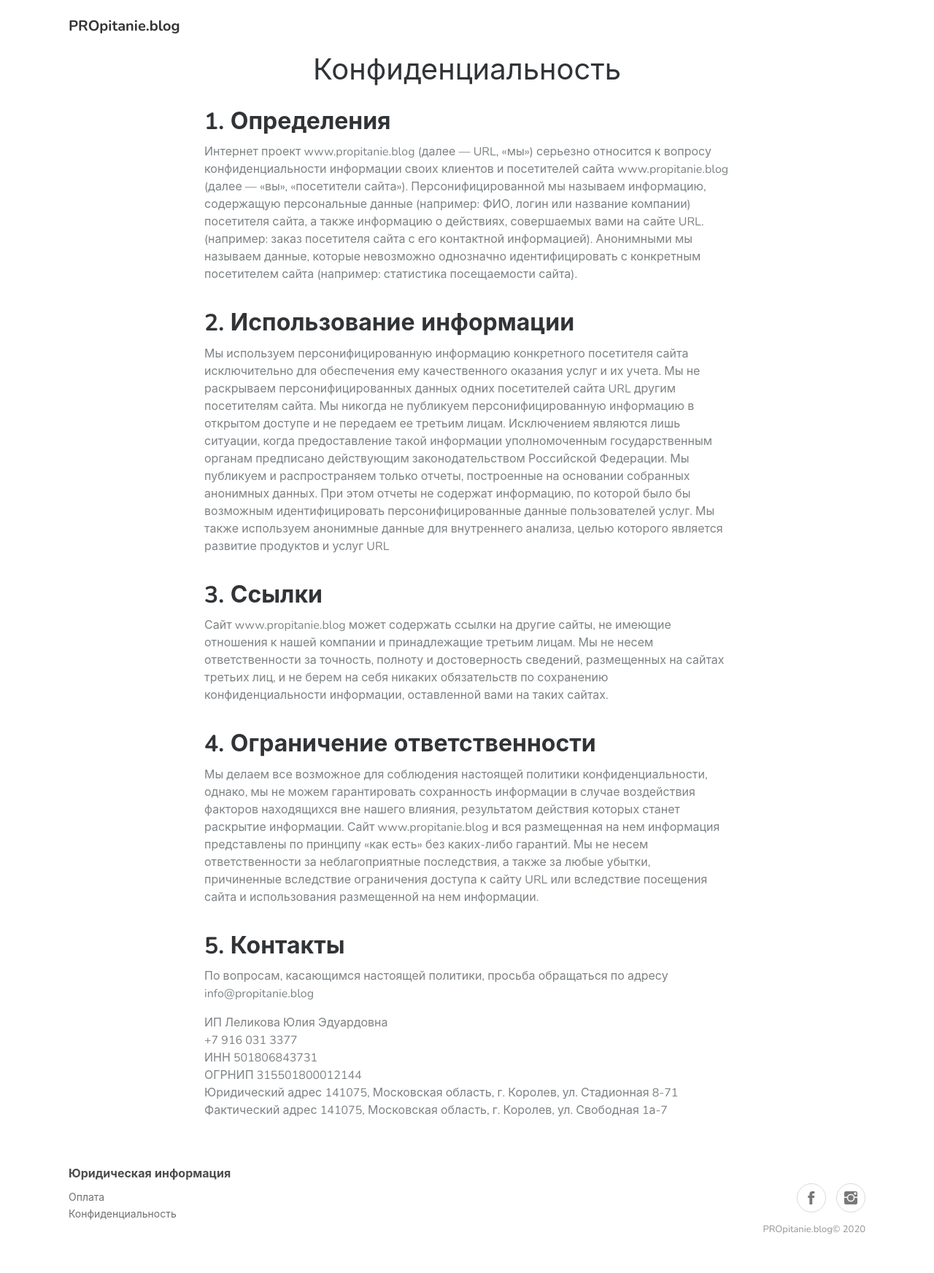
After one commit to LelikovAlexandr/BlogCMS, a Django app: page /admin/confidentiality/ in a window 1280 px wide. The commit adds this page. Shown: the whole page at 73% size. Run offline with Django 3.2, Linux system fonts and the light colour scheme; parts of the project's set-up code (start-up, migrations or seed data) failed here and were passed over; some libraries are stand-ins or nearby versions.

Commit message:
Added rules

```diff
--- a/cms/urls.py
+++ b/cms/urls.py
@@ -10,4 +10,5 @@ urlpatterns = [
     url(r'^price/create/$', views.PriceCreate.as_view(), name='PriceCreate'),
     url(r'^price/(?P<pk>\d+)/edit/$', views.PriceUpdate.as_view(), name='PriceUpdate'),
     url(r'^payments_rules/$', views.PaymentsRules.as_view(), name='PaymentsRules'),
+    url(r'^confidentiality/$', views.Confidentiality.as_view(), name='Confidentiality'),
 ]
--- a/cms/views.py
+++ b/cms/views.py
@@ -14,6 +14,8 @@ from cms.models import Price
 from orders.models import Order
 from outer_modules.instagram import get_followers
 from users.models import User, UserStatus
+
+
 # from django.db.models import Count
 
 # User.objects.filter(subscribe_until__gte=timezone.now().date()).values('subscribe_until').annotate(
@@ -105,3 +107,7 @@ class DeleteVideo(LoginRequiredMixin, DeleteView):
 
 class PaymentsRules(TemplateView):
     template_name = 'cms/payments_rules.html'
+
+
+class Confidentiality(TemplateView):
+    template_name = 'cms/confidentiality.html'
--- /dev/null
+++ b/templates/cms/confidentiality.html
@@ -0,0 +1,60 @@
+{% extends 'users/main.html' %}
+{% load static %}
+{% block title %}Конфиденциальность{% endblock %}
+{% block content %}
+    <div class="container">
+        <div class="row">
+            <div class="col-lg-10 col-xl-8 offset-lg-1 offset-xl-2">
+                <div class="intro">
+                    <h1 class="text-center">Конфиденциальность</h1>
+                </div>
+                <div class="text">
+                    <h2 style="margin-bottom: 10px;margin-top: 0px;padding-top: 20px;">1. Определения</h2>
+                    <p>Интернет проект www.propitanie.blog (далее — URL, «мы») серьезно относится к вопросу
+                        конфиденциальности информации своих клиентов и посетителей сайта www.propitanie.blog (далее —
+                        «вы»,
+                        «посетители сайта»). Персонифицированной мы называем информацию, содержащую персональные данные
+                        (например: ФИО, логин или название компании) посетителя сайта, а также информацию о действиях,
+                        совершаемых вами на сайте URL. (например: заказ посетителя сайта с его контактной информацией).
+                        Анонимными мы называем данные, которые невозможно однозначно идентифицировать с конкретным
+                        посетителем сайта (например: статистика посещаемости сайта). </p>
+                    <h2 style="margin-bottom: 10px;margin-top: 0px;padding-top: 20px;">2. Использование информации </h2>
+                    <p>Мы используем персонифицированную информацию конкретного посетителя сайта исключительно для
+                        обеспечения ему качественного оказания услуг и их учета. Мы не раскрываем персонифицированных
+                        данных одних посетителей сайта URL другим посетителям сайта. Мы никогда не публикуем
+                        персонифицированную информацию в открытом доступе и не передаем ее третьим лицам. Исключением
+                        являются лишь ситуации, когда предоставление такой информации уполномоченным государственным
+                        органам предписано действующим законодательством Российской Федерации. Мы публикуем и
+                        распространяем только отчеты, построенные на основании собранных анонимных данных. При этом
+                        отчеты не содержат информацию, по которой было бы возможным идентифицировать персонифицированные
+                        данные пользователей услуг. Мы также используем анонимные данные для внутреннего анализа, целью
+                        которого является развитие продуктов и услуг URL </p>
+                    <h2 style="margin-bottom: 10px;margin-top: 0px;padding-top: 20px;">3. Ссылки</h2>
+                    <p>Сайт www.propitanie.blog может содержать ссылки на другие сайты, не имеющие отношения к нашей
+                        компании и принадлежащие третьим лицам. Мы не несем ответственности за точность, полноту и
+                        достоверность сведений, размещенных на сайтах третьих лиц, и не берем на себя никаких
+                        обязательств по сохранению конфиденциальности информации, оставленной вами на таких сайтах. </p>
+                    <h2 style="margin-bottom: 10px;margin-top: 0px;padding-top: 20px;">4. Ограничение
+                        ответственности</h2>
+                    <p>Мы делаем все возможное для соблюдения настоящей политики конфиденциальности, однако, мы не можем
+                        гарантировать сохранность информации в случае воздействия факторов находящихся вне нашего
+                        влияния, результатом действия которых станет раскрытие информации. Сайт www.propitanie.blog и
+                        вся
+                        размещенная на нем информация представлены по принципу «как есть» без каких-либо гарантий. Мы не
+                        несем ответственности за неблагоприятные последствия, а также за любые убытки, причиненные
+                        вследствие ограничения доступа к сайту URL или вследствие посещения сайта и использования
+                        размещенной на нем информации. </p>
+                    <h2 style="margin-bottom: 10px;margin-top: 0px;padding-top: 20px;">5. Контакты</h2>
+                    <p>По вопросам, касающимся настоящей политики, просьба обращаться по адресу info@propitanie.blog
+
+                    <p>ИП Леликова Юлия Эдуардовна<br>
+                        +7 916 031 3377<br>
+                        ИНН 501806843731<br>
+                        ОГРНИП 315501800012144<br>
+                        Юридический адрес 141075, Московская область, г. Королев, ул. Стадионная 8-71<br>
+                        Фактический адрес 141075, Московская область, г. Королев, ул. Свободная 1а-7</p>
+                </div>
+            </div>
+        </div>
+    </div>
+{% endblock %}
--- a/templates/users/main.html
+++ b/templates/users/main.html
@@ -65,28 +65,27 @@
         <div class="container">
             <div class="row justify-content-center">
                 <div class="col-sm-4 col-md-3 item">
-                    <h3>Services</h3>
+                    <h3>Юридическая информация</h3>
                     <ul>
-                        <li><a href="#">Web design</a></li>
-                        <li><a href="#">Development</a></li>
-                        <li><a href="#">Hosting</a></li>
+                        <li><a href="{% url 'PaymentsRules' %}">Оплата</a></li>
+                        <li><a href="{% url 'Confidentiality' %}">Конфиденциальность</a></li>
                     </ul>
                 </div>
                 <div class="col-sm-4 col-md-3 item">
-                    <h3>About</h3>
-                    <ul>
-                        <li><a href="#">Company</a></li>
-                        <li><a href="#">Team</a></li>
-                        <li><a href="#">Legacy</a></li>
-                    </ul>
+{#                    <h3>About</h3>#}
+{#                    <ul>#}
+{#                        <li><a href="#">Company</a></li>#}
+{#                        <li><a href="#">Team</a></li>#}
+{#                        <li><a href="#">Legacy</a></li>#}
+{#                    </ul>#}
                 </div>
                 <div class="col-sm-4 col-md-3 item">
-                    <h3>Careers</h3>
-                    <ul>
-                        <li><a href="#">Job openings</a></li>
-                        <li><a href="#">Employee success</a></li>
-                        <li><a href="#">Benefits</a></li>
-                    </ul>
+{#                    <h3>Careers</h3>#}
+{#                    <ul>#}
+{#                        <li><a href="#">Job openings</a></li>#}
+{#                        <li><a href="#">Employee success</a></li>#}
+{#                        <li><a href="#">Benefits</a></li>#}
+{#                    </ul>#}
                 </div>
                 <div class="col-lg-3 item social">
                     <a href="#"><i class="icon ion-social-facebook"></i></a>
```
Also changed, not shown: templates/cms/payments_rules.html (+6 -5 lines).
